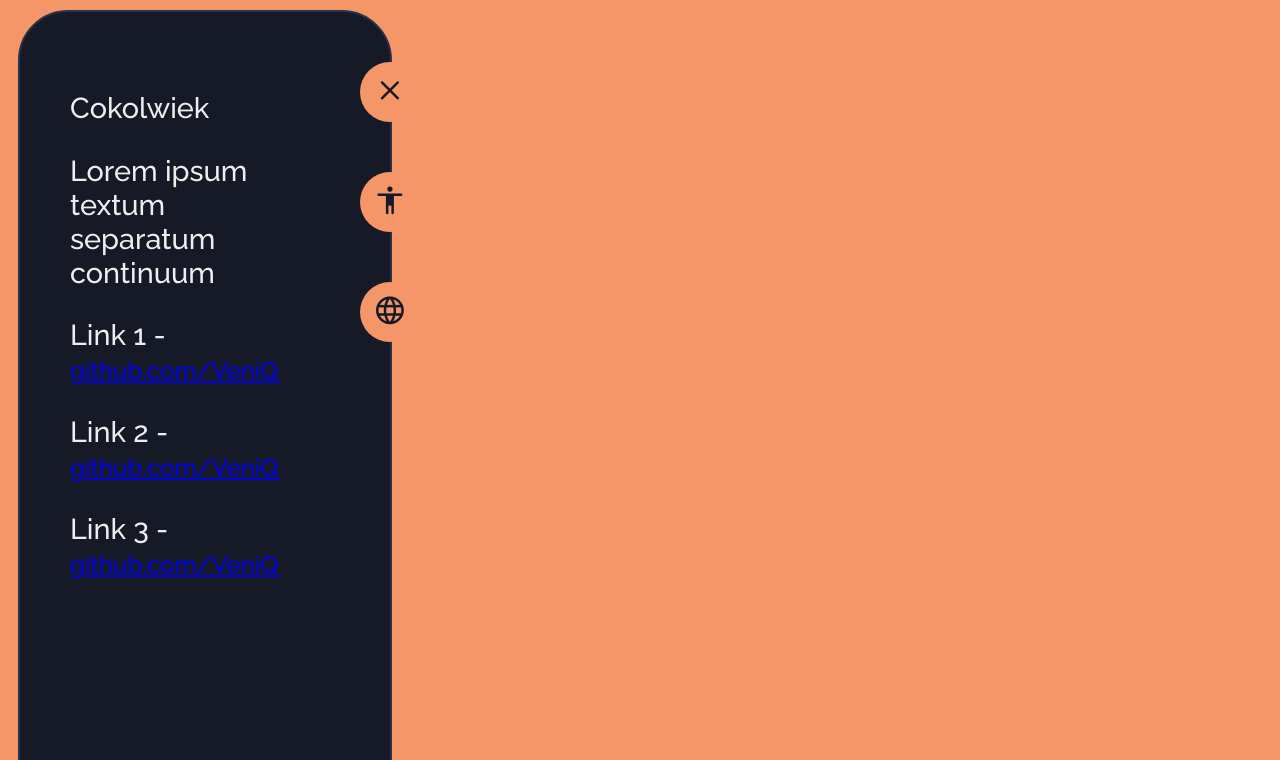
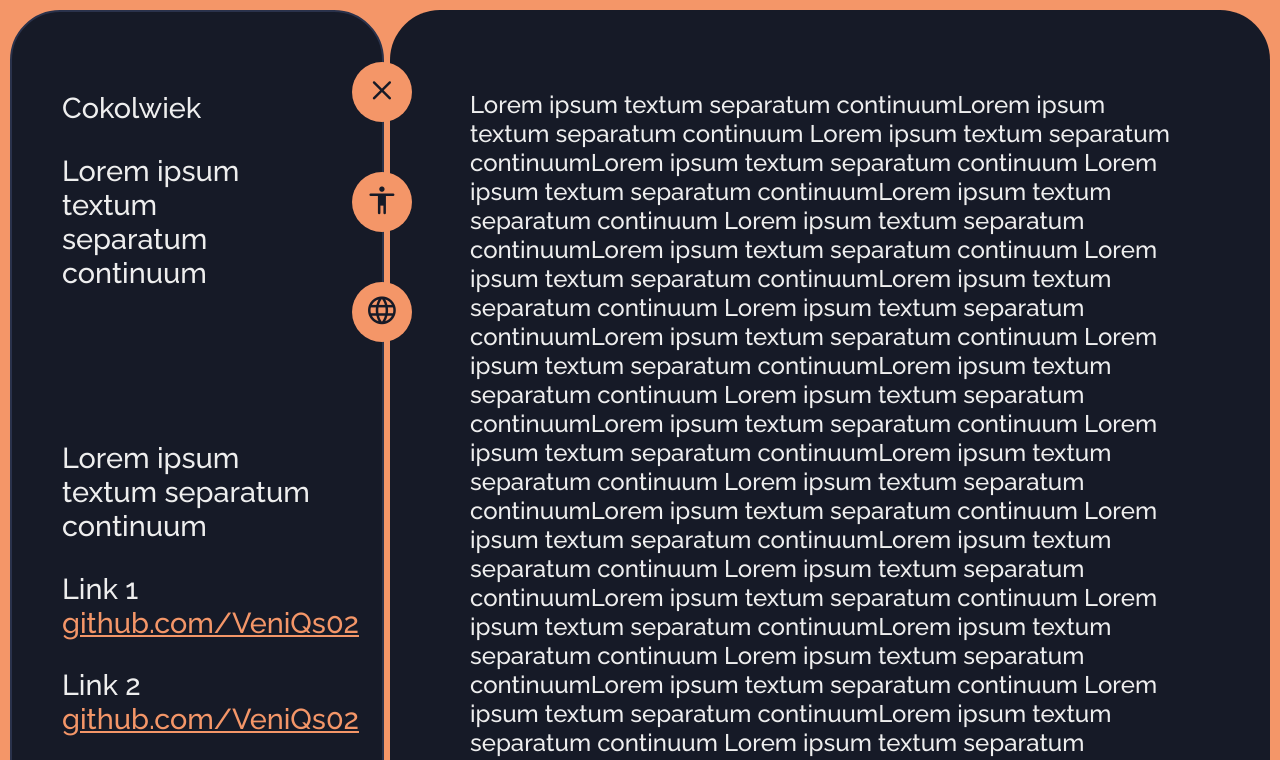
Before and after one commit to VeniQs02/portfolio-web-app, an Angular app: page / in a window 1280 px wide. Shown: the top 760 px of the page. Built offline with nearby package versions, Linux system fonts and the light colour scheme.

Commit message:
version 0.03 > sidebar incorporated with main section

```diff
--- a/src/app/app.component.css
+++ b/src/app/app.component.css
@@ -0,0 +1,5 @@
+.wholeScreen{
+  display: flex;
+  justify-content: center;
+  flex-direction: row;
+}
--- a/src/app/app.component.html
+++ b/src/app/app.component.html
@@ -1 +1,7 @@
-<side-bar></side-bar>
+<div class="wholeScreen">
+  <side-bar></side-bar>
+  <div class="mainPart">
+    <main-section></main-section>
+    <main-section></main-section>
+  </div>
+</div>
--- a/src/app/app.component.ts
+++ b/src/app/app.component.ts
@@ -1,11 +1,12 @@
 import { Component } from '@angular/core';
 import { RouterOutlet } from '@angular/router';
 import {SideBarComponent} from "./components/side-bar/side-bar.component";
+import {MainSectionComponent} from "./components/main-section/main-section.component";
 
 @Component({
   selector: 'app-root',
   standalone: true,
-  imports: [RouterOutlet, SideBarComponent],
+  imports: [RouterOutlet, SideBarComponent, MainSectionComponent],
   templateUrl: './app.component.html',
   styleUrl: './app.component.css'
 })
--- /dev/null
+++ b/src/app/components/main-section/main-section.component.css
@@ -0,0 +1,9 @@
+section{
+  position: relative;
+  z-index: 0;
+  background-color: #161A27;
+  padding: 80px;
+  margin: 10px 10px 0  40px;
+  border-radius: 50px;
+  color: #EEEEEE;
+}
--- /dev/null
+++ b/src/app/components/main-section/main-section.component.html
@@ -0,0 +1,52 @@
+<section>
+  Lorem ipsum textum separatum continuumLorem ipsum textum separatum continuum
+  Lorem ipsum textum separatum continuumLorem ipsum textum separatum continuum
+  Lorem ipsum textum separatum continuumLorem ipsum textum separatum continuum
+  Lorem ipsum textum separatum continuumLorem ipsum textum separatum continuum
+  Lorem ipsum textum separatum continuumLorem ipsum textum separatum continuum
+  Lorem ipsum textum separatum continuumLorem ipsum textum separatum continuum
+  Lorem ipsum textum separatum continuumLorem ipsum textum separatum continuum
+  Lorem ipsum textum separatum continuumLorem ipsum textum separatum continuum
+  Lorem ipsum textum separatum continuumLorem ipsum textum separatum continuum
+  Lorem ipsum textum separatum continuumLorem ipsum textum separatum continuum
+  Lorem ipsum textum separatum continuumLorem ipsum textum separatum continuum
+  Lorem ipsum textum separatum continuumLorem ipsum textum separatum continuum
+  Lorem ipsum textum separatum continuumLorem ipsum textum separatum continuum
+  Lorem ipsum textum separatum continuumLorem ipsum textum separatum continuum
+  Lorem ipsum textum separatum continuumLorem ipsum textum separatum continuum
+  Lorem ipsum textum separatum continuumLorem ipsum textum separatum continuum
+  Lorem ipsum textum separatum continuumLorem ipsum textum separatum continuum
+  Lorem ipsum textum separatum continuumLorem ipsum textum separatum continuum
+  Lorem ipsum textum separatum continuumLorem ipsum textum separatum continuum
+  Lorem ipsum textum separatum continuumLorem ipsum textum separatum continuum
+  Lorem ipsum textum separatum continuumLorem ipsum textum separatum continuum
+  Lorem ipsum textum separatum continuumLorem ipsum textum separatum continuum
+  Lorem ipsum textum separatum continuumLorem ipsum textum separatum continuum
+  Lorem ipsum textum separatum continuumLorem ipsum textum separatum continuum
+  Lorem ipsum textum separatum continuumLorem ipsum textum separatum continuum
+  Lorem ipsum textum separatum continuumLorem ipsum textum separatum continuum
+  Lorem ipsum textum separatum continuumLorem ipsum textum separatum continuum
+  Lorem ipsum textum separatum continuumLorem ipsum textum separatum continuum
+  Lorem ipsum textum separatum continuumLorem ipsum textum separatum continuum
+  Lorem ipsum textum separatum continuumLorem ipsum textum separatum continuum
+  Lorem ipsum textum separatum continuumLorem ipsum textum separatum continuum
+  Lorem ipsum textum separatum continuumLorem ipsum textum separatum continuum
+  Lorem ipsum textum separatum continuumLorem ipsum textum separatum continuum
+  Lorem ipsum textum separatum continuumLorem ipsum textum separatum continuum  Lorem ipsum textum separatum continuumLorem ipsum textum separatum continuum
+  Lorem ipsum textum separatum continuumLorem ipsum textum separatum continuum
+  Lorem ipsum textum separatum continuumLorem ipsum textum separatum continuum
+  Lorem ipsum textum separatum continuumLorem ipsum textum separatum continuum
+  Lorem ipsum textum separatum continuumLorem ipsum textum separatum continuum
+  Lorem ipsum textum separatum continuumLorem ipsum textum separatum continuum
+  Lorem ipsum textum separatum continuumLorem ipsum textum separatum continuum
+  Lorem ipsum textum separatum continuumLorem ipsum textum separatum continuum
+  Lorem ipsum textum separatum continuumLorem ipsum textum separatum continuum  Lorem ipsum textum separatum continuumLorem ipsum textum separatum continuum
+  Lorem ipsum textum separatum continuumLorem ipsum textum separatum continuum
+  Lorem ipsum textum separatum continuumLorem ipsum textum separatum continuum
+  Lorem ipsum textum separatum continuumLorem ipsum textum separatum continuum
+  Lorem ipsum textum separatum continuumLorem ipsum textum separatum continuum
+  Lorem ipsum textum separatum continuumLorem ipsum textum separatum continuum
+  Lorem ipsum textum separatum continuumLorem ipsum textum separatum continuum
+  Lorem ipsum textum separatum continuumLorem ipsum textum separatum continuum
+  Lorem ipsum textum separatum continuumLorem ipsum textum separatum continuum
+</section>
--- a/src/app/components/side-bar/side-bar.component.css
+++ b/src/app/components/side-bar/side-bar.component.css
@@ -16,7 +16,7 @@ aside{
 }
 
 #sidePanel{
-  margin: 10px;
+  margin: 10px 0 0 10px;
   padding: 50px;
   background-color: #161A27;
   width: 270px;
@@ -27,8 +27,10 @@ aside{
   font-size: larger;
   display: flex;
   justify-content: space-between;
+  flex-direction: column;
   transition: transform 0.4s ease-in-out;
-  z-index: 1;
+  position: fixed;
+  z-index: 5;
   /*box-shadow:*/
   /*  #EEEEEE  1px 1px 2px inset,*/
   /*  #EEEEEE -1px 1px 2px inset,*/
@@ -36,14 +38,22 @@ aside{
   /*  #EEEEEE  1px -1px 2px inset;*/
 }
 
+.topPanel{
+  display: flex;
+  flex-direction: row;
+}
+
+.bottomPanel a{
+  color: #f49668;
+}
+
+.bottomPanel a:hover{
+  color: #EEEEEE;
+}
 
 .textContent{
   overflow: hidden;
 
-}
-
-.textContent a{
-  font-size: smaller;
 }
 
 .sideButtons{
--- a/src/app/components/side-bar/side-bar.component.html
+++ b/src/app/components/side-bar/side-bar.component.html
@@ -3,12 +3,10 @@
     <span class="material-symbols-rounded">menu</span>
   </button>
   <div id="sidePanel" [ngClass]="{'hidden': !isSideBarBeingDisplayed}">
+    <div class="topPanel">
       <div class="textContent">
         <p>Cokolwiek</p>
-      <p>Lorem ipsum textum separatum continuum </p>
-      <p>Link 1 - <a href="#">github.com/VeniQs02</a></p>
-      <p>Link 2 - <a href="#">github.com/VeniQs02</a></p>
-      <p>Link 3 - <a href="#">github.com/VeniQs02</a></p>
+        <p>Lorem ipsum textum separatum continuum</p>
       </div>
       <div class="sideButtons">
         <button (click)="toggleSideBar()"><span class="material-symbols-rounded">close</span></button>
@@ -16,4 +14,11 @@
         <button (click)="toggleLanguageSelection()"><span class="material-symbols-rounded">language</span></button>
       </div>
     </div>
+    <div class="bottomPanel">
+    <p>Lorem ipsum textum separatum continuum </p>
+    <p>Link 1 <a href="#">github.com/VeniQs02</a></p>
+    <p>Link 2 <a href="#">github.com/VeniQs02</a></p>
+    <p>Link 3 <a href="#">github.com/VeniQs02</a></p>
+    </div>
+  </div>
 </aside>
--- a/src/styles.css
+++ b/src/styles.css
@@ -2,6 +2,7 @@
 
 body{
   background-color: #f49668;
+  margin: 0;
 
   font-family: "Raleway", sans-serif;
   font-optical-sizing: auto;
```
Also changed, not shown: src/app/components/main-section/main-section.component.ts (added, +12 -0 lines), 1 other file (tests, documents, lock files or other folders). Lines whose indentation alone changed are shown as unchanged.
